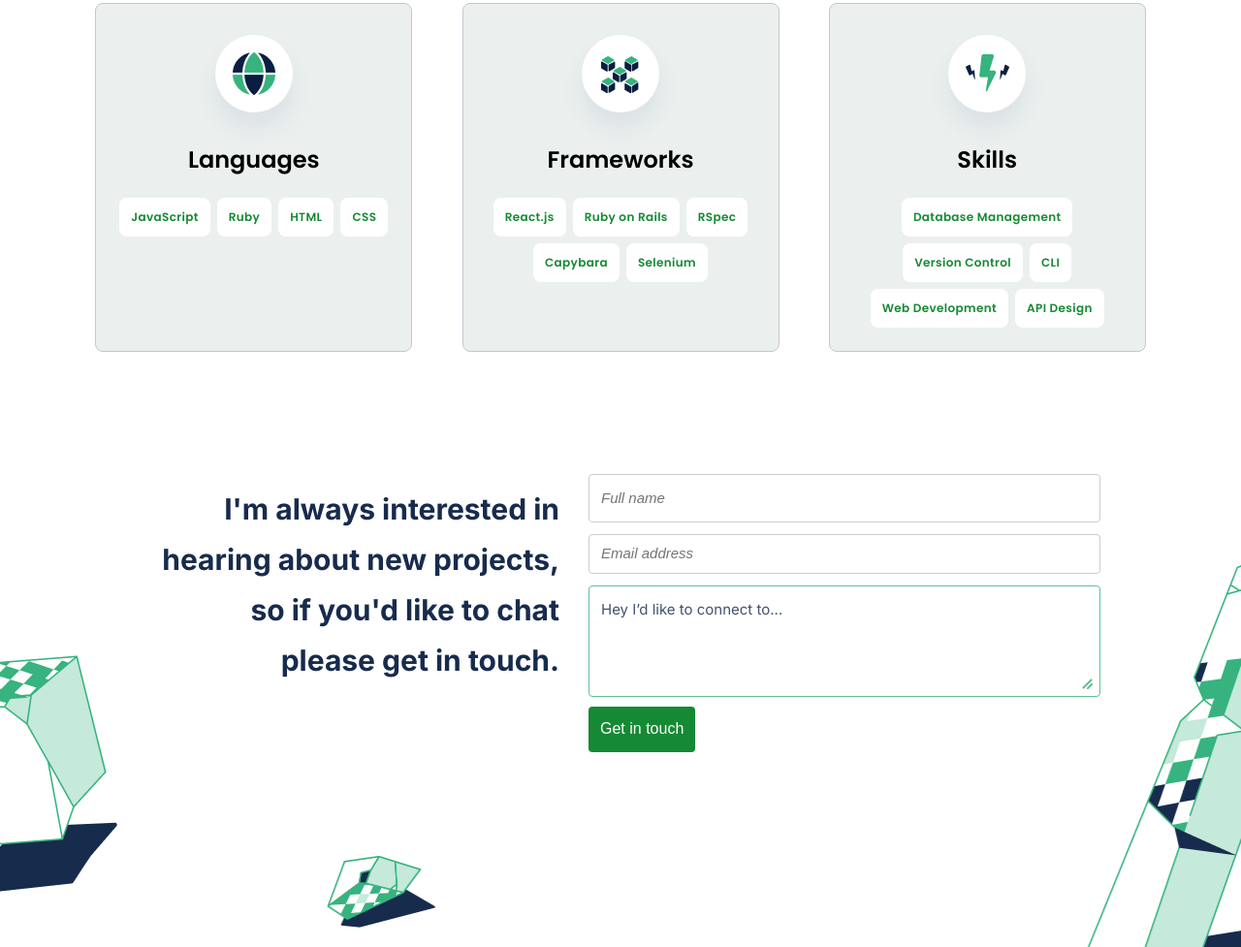
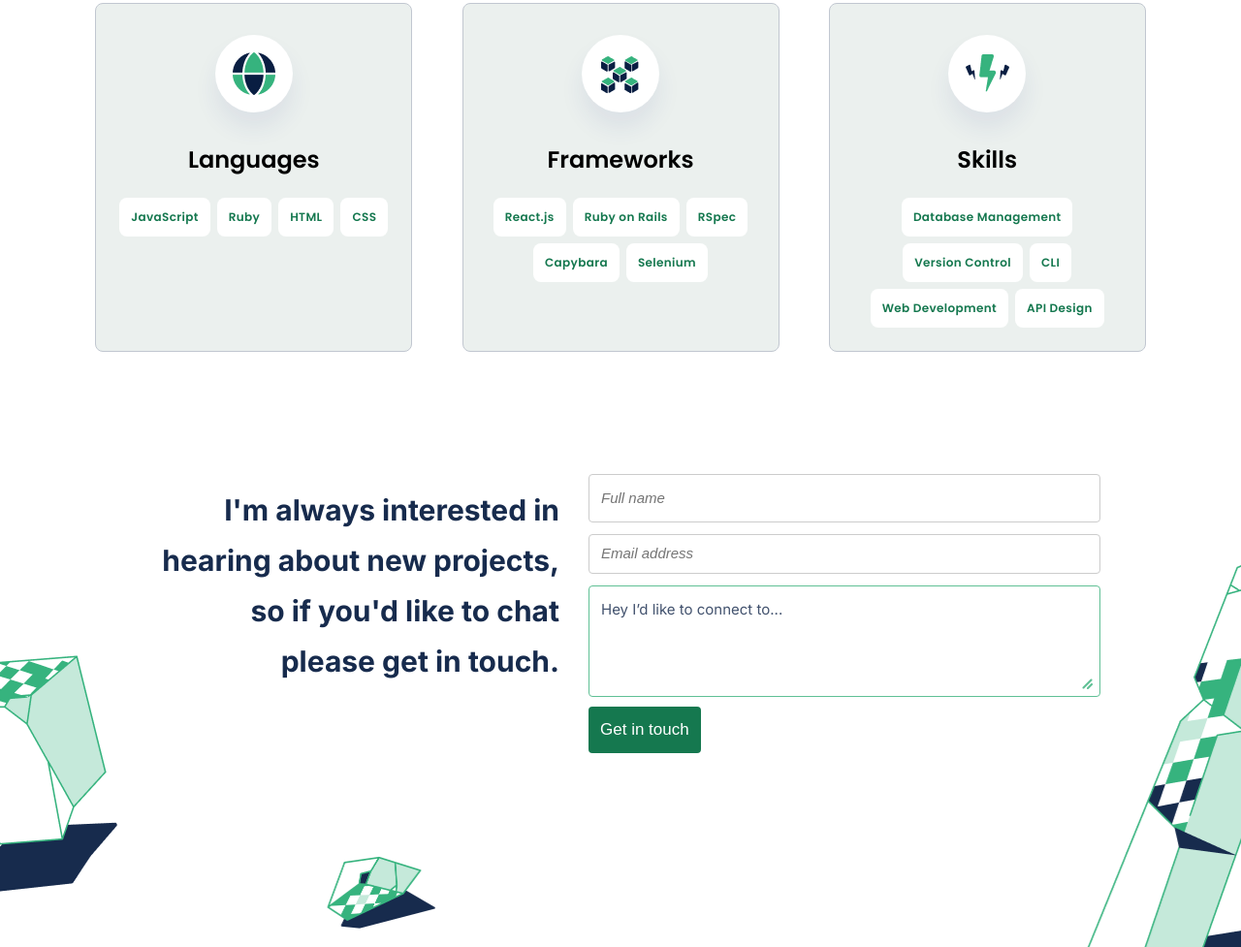
Before and after one commit to romans-adi/todo-app, a website: page index.html in a window 1280 px wide. Shown: the part 2891-3868 px from the top of the page at 97% size. Drawn offline with Linux system fonts and the light colour scheme.

Commit message:
Change font size to button get-in-touch in section Contacts

```diff
--- a/assets/css/styles.css
+++ b/assets/css/styles.css
@@ -69,7 +69,7 @@ body {
   font-weight: 500;
   font-size: 1rem;
   line-height: 141%;
-  background-color: #168934;
+  background-color: #15784f;
   color: white;
   border-radius: 0.25rem;
   cursor: pointer;
@@ -553,7 +553,7 @@ body {
   font-size: 0.75rem;
   line-height: 133%;
   letter-spacing: 0.03em;
-  color: #168934;
+  color: #15784f;
   background-color: #fff;
   border-radius: 0.5rem;
 }
@@ -667,6 +667,7 @@ textarea:required:focus:valid {
   border-style: none !important;
   margin-top: 0.25rem;
   padding: 0.75rem;
+  font-size: 1.063rem;
 }
 
 .contact-form-img {
@@ -815,7 +816,7 @@ textarea:required:focus:valid {
 
   .nav-link a:hover {
     transform: scale(1.1);
-    background-color: #0A2759;
+    background-color: #0a2759;
     border-radius: 0.25rem;
     padding: 0.313rem;
     margin: 0.625rem;
```
Also changed, not shown: index.html (+4 -2 lines).
